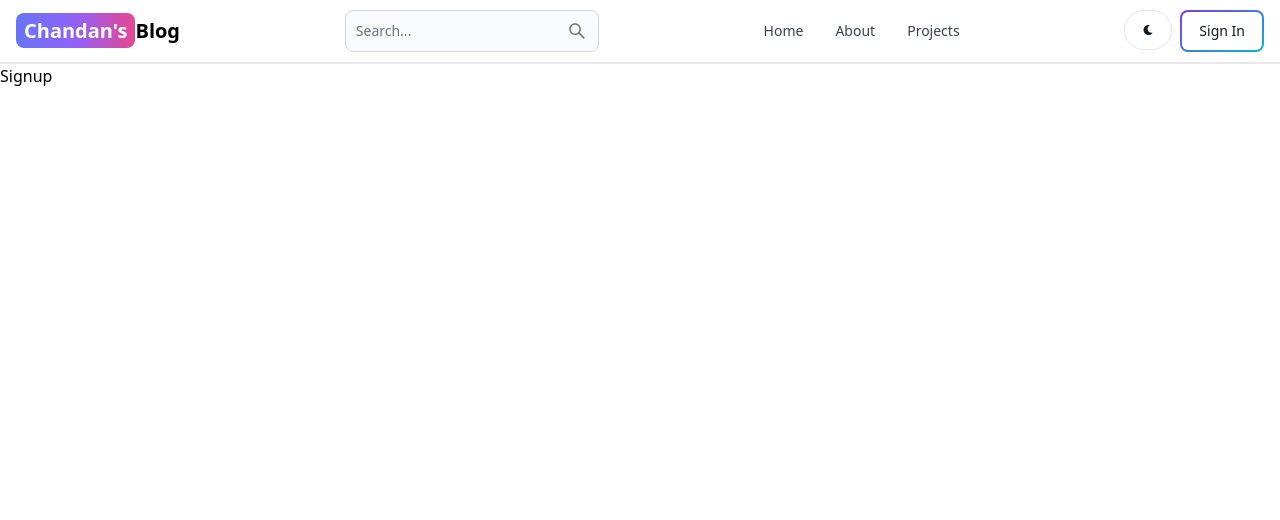
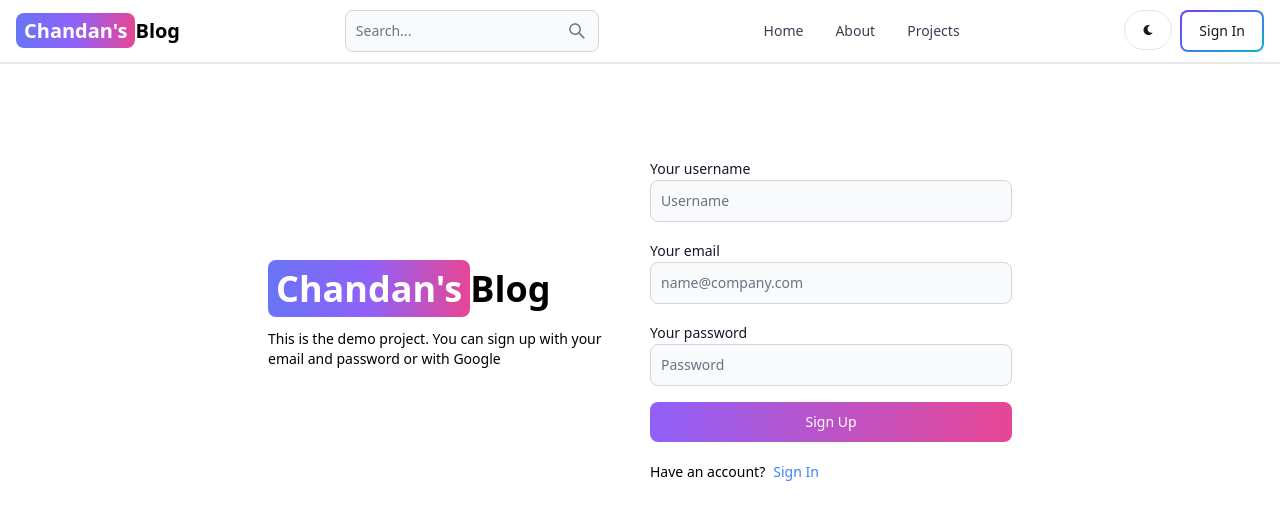
Before and after one commit to sahchandan781/mern-blog, a React (Vite) app in the folder client/: page /sign-up in a window 1280 px wide. Shown: the top 520 px of the page. Built offline with nearby package versions, Linux system fonts and the light colour scheme.

Commit message:
complete sign up page ui

```diff
--- a/client/src/pages/SignUp.jsx
+++ b/client/src/pages/SignUp.jsx
@@ -1,7 +1,59 @@
-import React from 'react'
+import { Button, Label, TextInput } from "flowbite-react";
+import React from "react";
+import { Link } from "react-router-dom";
 
 export default function SignUp() {
   return (
-    <div>Signup</div>
-  )
+    <div className="min-h-screen mt-20">
+      <div className="flex p-3 max-w-3xl mx-auto flex-col md:flex-row md:items-center gap-5">
+        {/** left side */}
+      <div className="flex-1">
+        <Link
+          to="/"
+          className="font-bold dark:text-white text-4xl"
+        >
+          <span className="px-2 py-1 bg-gradient-to-r from-indigo-500 via-purple-500 to-pink-500 rounded-lg text-white">
+            Chandan's
+          </span>
+          Blog
+        </Link>
+        <p className="text-sm mt-5">This is the demo project. You can sign up with your email and password or with Google</p>
+      </div>
+
+      {/** left side */}
+      <div className="flex-1">
+        <form className="flex flex-col gap-4">
+        <div>
+            <Label value="Your username" />
+            <TextInput
+             type="text"
+             placeholder="Username"
+             id="username" />
+          </div>
+          <div>
+            <Label value="Your email" />
+            <TextInput
+             type="text"
+             placeholder="name@company.com"
+             id="email" />
+          </div>
+          <div>
+            <Label value="Your password" />
+            <TextInput
+             type="password"
+             placeholder="Password"
+             id="password" />
+          </div>
+          <Button gradientDuoTone='purpleToPink' type='submit'>Sign Up</Button>
+        </form>
+        <div className="flex gap-2 text-sm mt-5">
+          <span>Have an account?</span>
+          <Link to='/sign-in' className="text-blue-500">
+          Sign In
+          </Link>
+        </div>
+      </div>
+      </div>
+    </div>
+  );
 }
```
